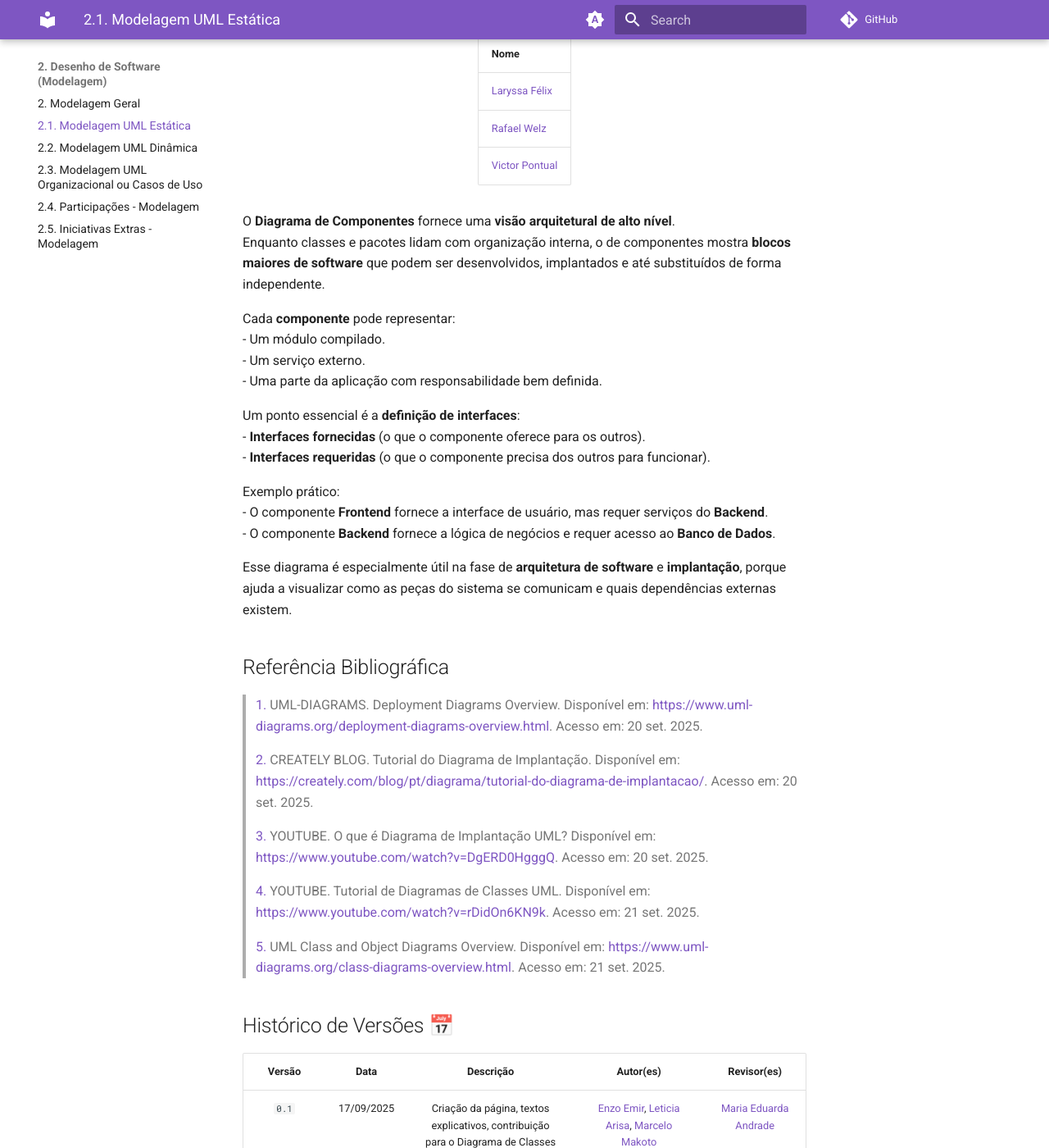
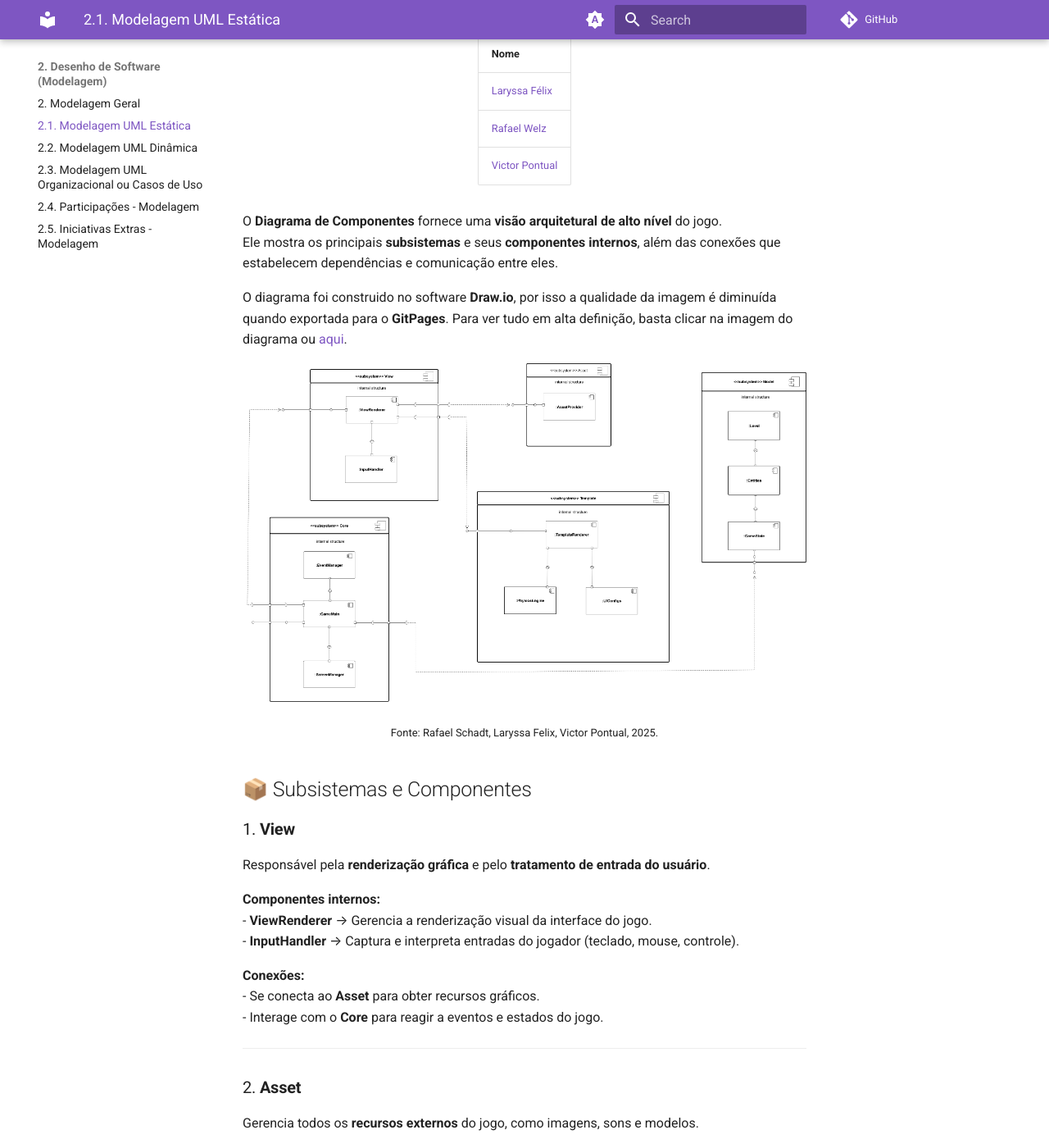
Before and after one commit to UnBArqDsw2025-2-Turma01/2025.2-T01-G1_JogoDigital_Entrega_02, an MkDocs documentation site: the page built from docs/Modelagem/2.1.ModelagemEstatica.md, in a window 1280 px wide and 1400 px high, scrolled down 8895 px. Shown: the whole window at 82% size. Built offline with MkDocs 1.6.1 and Material for MkDocs 9.7.7, drawn with Linux system fonts in a browser that asks for light colours; some of the changed text lies outside the part shown.

Commit message:
Diagrama de Componentes
Co-authored-by: Laryssa Felix <felixllaryssa@gmail.com>
Co-authored-by: Victor Pontual <victorpontualgan@gmail.com>

```diff
--- a/docs/Modelagem/2.1.ModelagemEstatica.md
+++ b/docs/Modelagem/2.1.ModelagemEstatica.md
@@ -338,23 +338,92 @@ A participação dos integrantes na elaboração do **Foco 1** trouxe visões e
 </table>
 </div>
 
-O **Diagrama de Componentes** fornece uma **visão arquitetural de alto nível**.
-Enquanto classes e pacotes lidam com organização interna, o de componentes mostra **blocos maiores de software** que podem ser desenvolvidos, implantados e até substituídos de forma independente.
+O **Diagrama de Componentes** fornece uma **visão arquitetural de alto nível** do jogo.
+Ele mostra os principais **subsistemas** e seus **componentes internos**, além das conexões que estabelecem dependências e comunicação entre eles.
 
-Cada **componente** pode representar:
-- Um módulo compilado.
-- Um serviço externo.
-- Uma parte da aplicação com responsabilidade bem definida.
+O diagrama foi construido no software **Draw.io**, por isso a qualidade da imagem é diminuída quando exportada para o **GitPages**. Para ver tudo em alta definição, basta clicar na imagem do diagrama ou [aqui](https://drive.google.com/file/d/1mdIYz5-ulT01tfqCfF-S7d2PyivSM0yC/view).
 
-Um ponto essencial é a **definição de interfaces**:
-- **Interfaces fornecidas** (o que o componente oferece para os outros).
-- **Interfaces requeridas** (o que o componente precisa dos outros para funcionar).
 
-Exemplo prático:
-- O componente **Frontend** fornece a interface de usuário, mas requer serviços do **Backend**.
-- O componente **Backend** fornece a lógica de negócios e requer acesso ao **Banco de Dados**.
+[![Abrir no Draw.io](../assets/Estatica/DiagramaComponentes.png)](https://drive.google.com/file/d/1mdIYz5-ulT01tfqCfF-S7d2PyivSM0yC/view)
 
-Esse diagrama é especialmente útil na fase de **arquitetura de software** e **implantação**, porque ajuda a visualizar como as peças do sistema se comunicam e quais dependências externas existem.
+<font size="2"><p style="text-align: center">Fonte: Rafael Schadt, Laryssa Felix, Victor Pontual, 2025.</p></font>
+
+## 📦 Subsistemas e Componentes
+
+### 1. **View**
+Responsável pela **renderização gráfica** e pelo **tratamento de entrada do usuário**.
+
+**Componentes internos:**
+- **ViewRenderer** → Gerencia a renderização visual da interface do jogo.
+- **InputHandler** → Captura e interpreta entradas do jogador (teclado, mouse, controle).
+
+**Conexões:**
+- Se conecta ao **Asset** para obter recursos gráficos.
+- Interage com o **Core** para reagir a eventos e estados do jogo.
+
+---
+
+### 2. **Asset**
+Gerencia todos os **recursos externos** do jogo, como imagens, sons e modelos.
+
+**Componente interno:**
+- **AssetProvider** → Responsável por disponibilizar os recursos solicitados pelos outros subsistemas.
+
+**Conexões:**
+- Fornece recursos para o **View** (texturas, sprites, etc.).
+- Pode ser acessado pelo **Template** caso precise de recursos de interface.
+
+---
+
+### 3. **Model**
+Representa a **lógica do mundo do jogo** e seus dados.
+
+**Componentes internos:**
+- **Level** → Define os níveis/fases do jogo.
+- **Entities** → Estrutura que contém os personagens, objetos e inimigos.
+- **GameState** → Armazena e gerencia o estado atual da partida.
+
+**Conexões:**
+- Se comunica com o **Core** para manter o estado geral do jogo atualizado.
+- Fornece informações para o **View** exibir os elementos corretos na tela.
+
+---
+
+### 4. **Core**
+É o **núcleo central** do jogo, responsável pela coordenação geral.
+
+**Componentes internos:**
+- **EventManager** → Controla eventos do jogo (entrada, colisão, transições).
+- **GameMain** → Classe principal que inicializa e coordena a execução.
+- **ScreenManager** → Gerencia as telas (menu, jogo, pause, game over).
+
+**Conexões:**
+- Interage diretamente com **View**, **Model** e **Template**, sendo o ponto de integração.
+- Atua como mediador para o fluxo do jogo.
+
+---
+
+### 5. **Template**
+Responsável por lidar com **renderização adicional**, **física** e **configurações de interface**.
+
+**Componentes internos:**
+- **TemplateRenderer** → Gera elementos da interface e organiza renderização extra.
+- **PhysicsEngine** → Processa a física do jogo (movimento, colisões).
+- **UIConfigs** → Armazena e aplica configurações da interface gráfica.
+
+**Conexões:**
+- Trabalha junto ao **Core** para aplicar física e regras de interface.
+- Pode solicitar recursos do **Asset**.
+
+---
+
+## 🔗 Conexões entre Subsistemas
+
+- **View ↔ Asset** → ViewRenderer requisita recursos gráficos ao AssetProvider.
+- **View ↔ Core** → InputHandler envia eventos, e ViewRenderer recebe estados para renderizar.
+- **Core ↔ Model** → Core atualiza e consulta GameState, Entities e Levels.
+- **Core ↔ Template** → GameMain e ScreenManager utilizam TemplateRenderer e PhysicsEngine.
+- **Template ↔ Asset** → TemplateRenderer pode usar recursos gráficos fornecidos pelo Asset.
 
 ## Referência Bibliográfica
 
@@ -378,6 +447,6 @@ Esse diagrama é especialmente útil na fase de **arquitetura de software** e **
 | `0.2` | 20/09/2025 | Diagrama de Implantação | [Caio Duarte](https://github.com/caioduart3), [Danielle Soares](https://github.com/danielle-soaress), [Maria Eduarda Andrade](https://github.com/dudaa28) | [Caio Duarte](https://github.com/caioduart3), [Danielle Soares](https://github.com/danielle-soaress) |
 | `0.3` | 20/09/2025 | Corrigindo imagem do diagrama de implantação, adicionando link do Lucidchart | [Caio Duarte](https://github.com/caioduart3), [Danielle Soares](https://github.com/danielle-soaress) | - |
 | `0.4` | 21/09/2025 | Correção do Diagrama de Classes | [Enzo Emir](https://github.com/EnzoEmir), [Leticia Arisa](https://github.com/Leticia-Arisa-K-Higa), [Marcelo Makoto](https://github.com/MM4k) | - |
-
+| `0.5` | 21/09/2025 | Documentação do Diagrama de Componentes | [Rafael Welz](https://github.com/RafaelSchadt) | - |
 
 <font size="2"><p style="text-align: center">Fonte: Equipe do Projeto, 2025.</p></font>
```
Also changed, not shown: docs/assets/Estatica/DiagramaComponentes.png (added).
